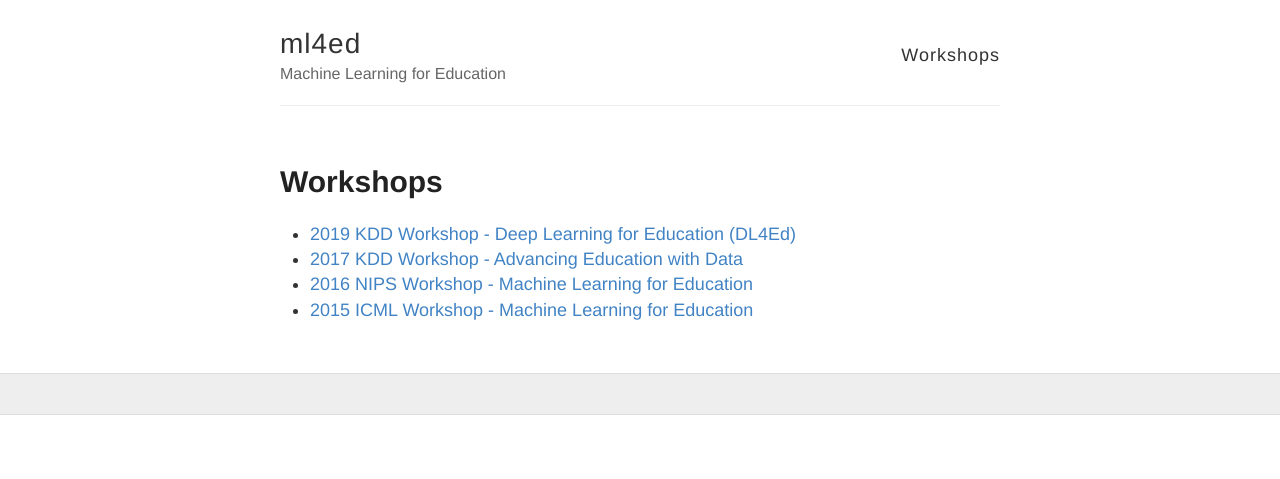
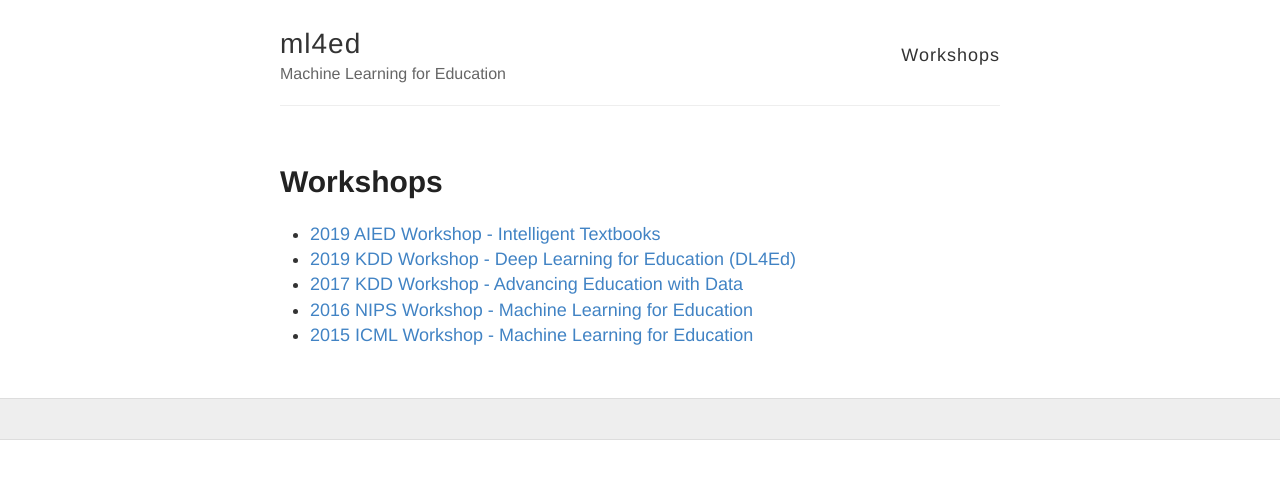
Before and after one commit to ml4ed/ml4ed.github.io, a Jekyll site: the page built from workshops.md, in a window 1280 px wide. Shown: the top 479 px of the page. Built offline with Jekyll 4.4.1, drawn with Linux system fonts in a browser that asks for light colours.

Commit message:
Update workshops.md

```diff
--- a/workshops.md
+++ b/workshops.md
@@ -4,6 +4,7 @@
 permalink: /workshops/
 ---
 
+* [2019 AIED Workshop - Intelligent Textbooks](/_workshops/2019-aied-workshop/)
 * [2019 KDD Workshop - Deep Learning for Education (DL4Ed)](/_workshops/2019-kdd-workshop/)
 * [2017 KDD Workshop - Advancing Education with Data](/2017-kdd-workshop/)
 * [2016 NIPS Workshop - Machine Learning for Education](/2016-nips-workshop/)
```
